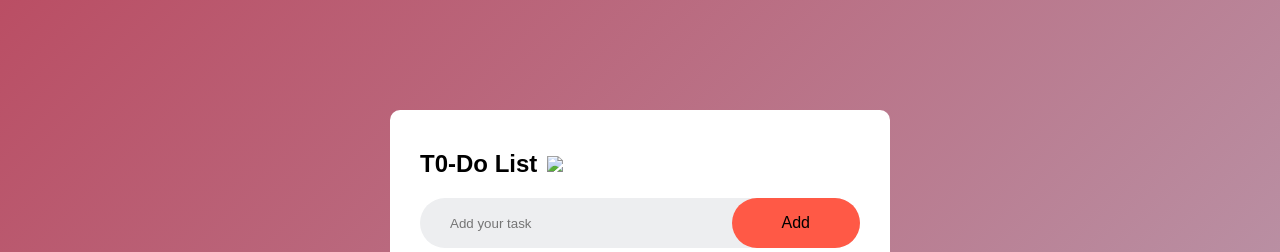
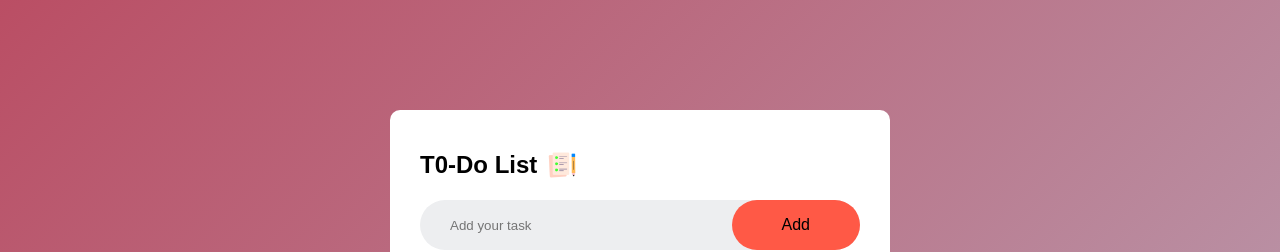
Before and after one commit to K-Sourabh65/To-Do-List, a plain HTML site: page index.html in a window 1280 px wide. Shown: the top 252 px of the page. Drawn offline with Linux system fonts and the light colour scheme.

Commit message:
Update index.html

```diff
--- a/index.html
+++ b/index.html
@@ -12,7 +12,7 @@
 <body>
     <div class="container">
         <div class="todoclass">
-            <h2>T0-Do List <img src="images/icon.png"></h2>
+            <h2>T0-Do List <img src="icon.png"></h2>
             <div class="row">
                 <input type="text" id="input_box" placeholder="Add your task">
                 <button onclick="addTask()">Add</button>
```
